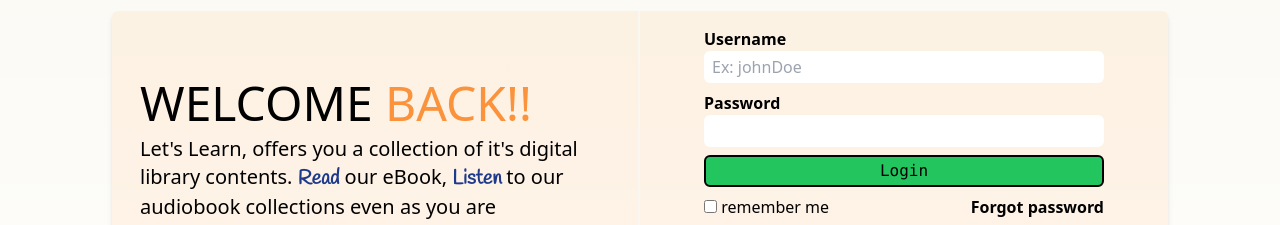
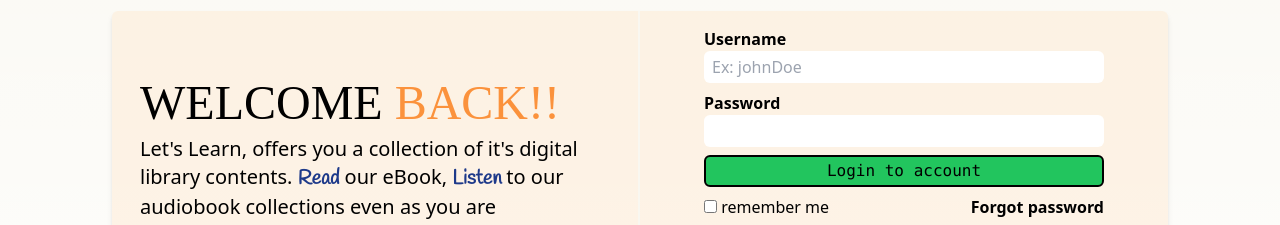
Before and after one commit to CoDedArch/LibraryFrontend, a Next.js app in the folder library-app/: page /login in a window 1280 px wide. Shown: the part 305-530 px from the top of the page. Built offline with nearby package versions, Linux system fonts and the light colour scheme; no server answers; a web font is replaced by a local one.

Commit message:
modify typeface of text

```diff
--- a/library-app/src/app/login/page.tsx
+++ b/library-app/src/app/login/page.tsx
@@ -69,7 +69,7 @@ export default function Login() {
             </div>
             <section className="md:flex bg-orange-200 md:mx-[7em] bg-opacity-25 h-fit justify-between rounded-md shadow-md">
                 <div className="hidden w-1/2 md:flex flex-col justify-center px-7 border-r-2 border-r-creamy-100">
-                    <p className="text-5xl">WELCOME <span className="text-orange-400">BACK!!</span></p>
+                    <p className="text-5xl font-title">WELCOME <span className="text-orange-400">BACK!!</span></p>
                     <h2 className="pt-2 text-xl font-light">Let&apos;s Learn, offers you a collection of it&apos;s digital library contents. <span className="font-description font-bold text-blue-900">Read</span> our eBook, <span className="font-description font-bold text-blue-900">Listen </span>to our audiobook collections even as you are empowered to seek knowledge for yourself.
                     </h2>
                 </div>
@@ -80,7 +80,7 @@ export default function Login() {
                         <legend className="font-bold pt-2">Password</legend>
                         <input type="password" name="password" value={password} onChange={(e) => setPassword(e.target.value)} required id="" className="w-[17em] h-[2em] md:w-[25em] rounded-md outline-none pl-2" />
                         <br />
-                        <button type="submit" className="bg-green-500 hover:bg-creamy-100 hover:text-green-500 hover:border-green-500 transition-all w-[17em] h-[2em] md:w-[25em] rounded-md font-mono border-solid border-2 border-black mt-2">Login</button>
+                        <button type="submit" className="bg-green-500 hover:bg-creamy-100 hover:text-green-500 hover:border-green-500 transition-all w-[17em] h-[2em] md:w-[25em] rounded-md font-mono border-solid border-2 border-black mt-2">Login to account</button>
                         <div className="flex mt-2 justify-between">
                             <div ><input type="checkbox" name="" id="" /> remember me</div>
                             <div>
```
